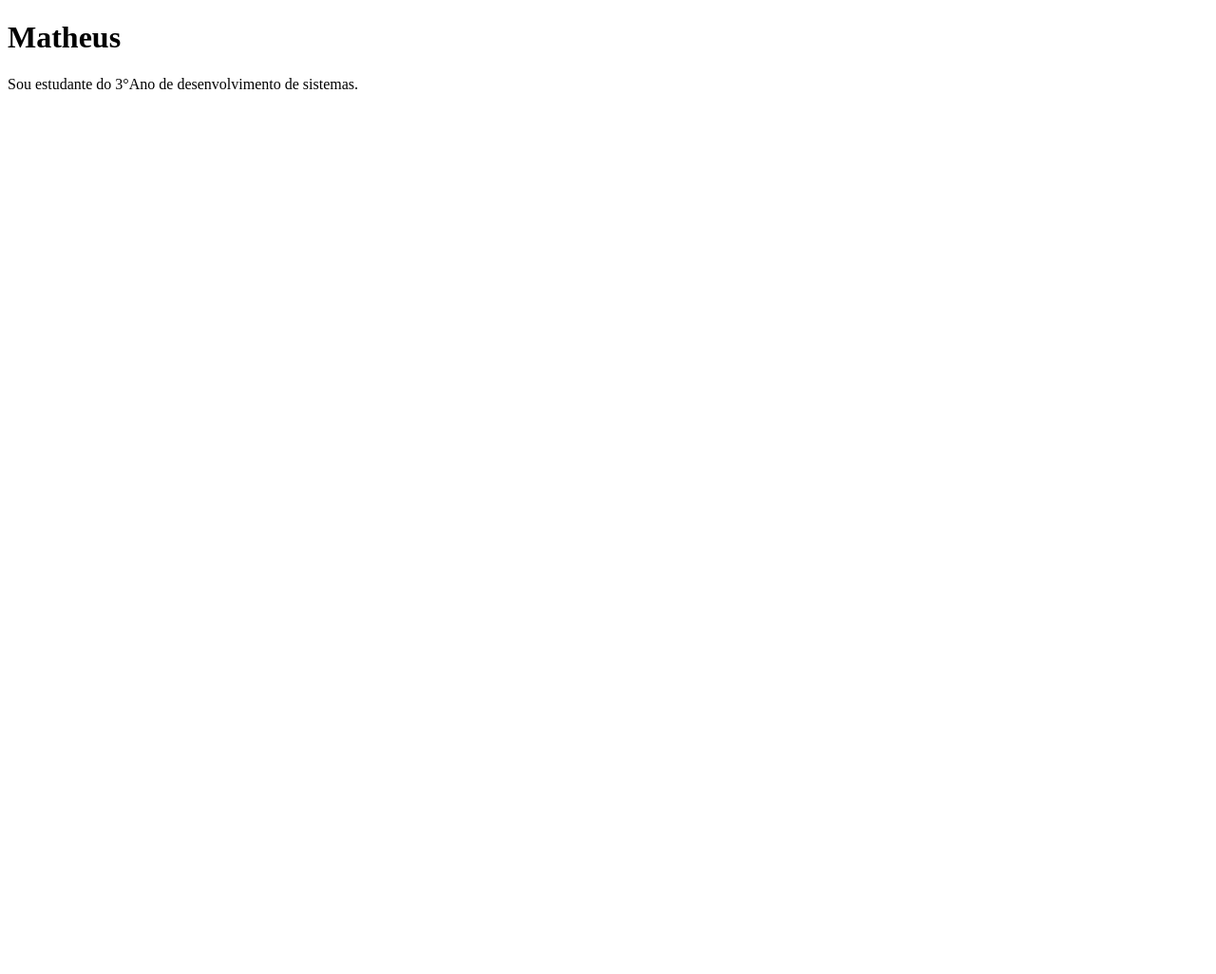
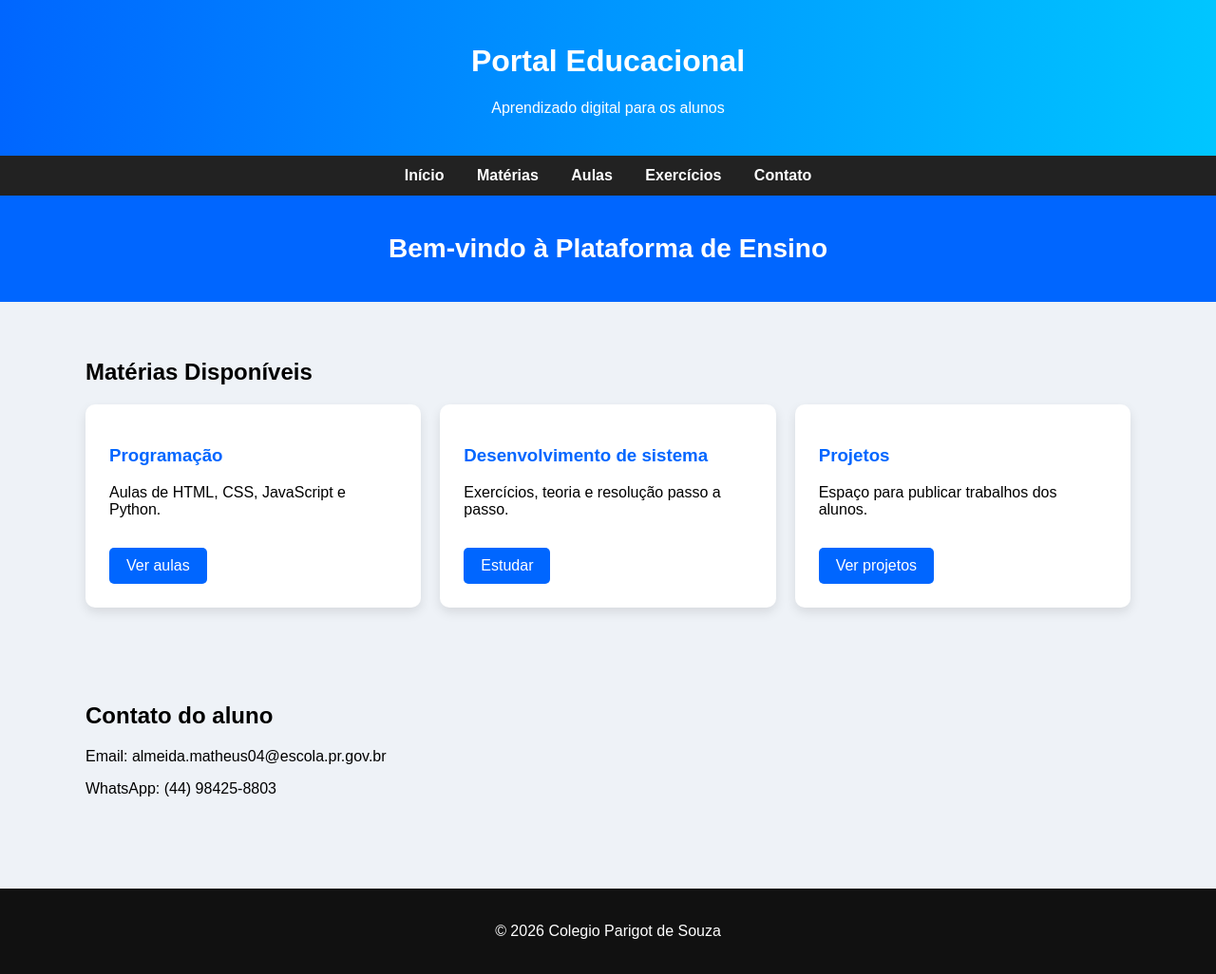
Before and after one commit to Mactheus04062008/Portf-lio-Matheus-Carvalho-Almeida, a plain HTML site: page index.html in a window 1280 px wide. Shown: the whole page at 95% size. Before the commit the page ends 800 px from the top, so only its background shows below. Drawn offline with Linux system fonts and the light colour scheme.

Commit message:
index.html

```diff
--- a/index.html
+++ b/index.html
@@ -1,10 +1,153 @@
 <!DOCTYPE html>
-<html>
+<html lang="pt-br">
 <head>
-    <title>Alunos do 3°Ano do Desenvolvimento de Sistemas</title>
+<meta charset="UTF-8">
+<meta name="viewport" content="width=device-width, initial-scale=1.0">
+<title>Matheus </title>
+
+<style>
+body{
+    margin:0;
+    font-family:Arial, Helvetica, sans-serif;
+    background:#eef2f7;
+}
+
+header{
+    background:linear-gradient(90deg,#0066ff,#00c6ff);
+    color:white;
+    padding:25px;
+    text-align:center;
+}
+
+nav{
+    background:#222;
+    padding:12px;
+    text-align:center;
+}
+
+nav a{
+    color:white;
+    text-decoration:none;
+    margin:15px;
+    font-weight:bold;
+}
+
+nav a:hover{
+    color:#00c6ff;
+}
+
+.banner{
+    background:#0066ff;
+    color:white;
+    text-align:center;
+    padding:40px 20px;
+    font-size:28px;
+    font-weight:bold;
+}
+
+.container{
+    max-width:1100px;
+    margin:auto;
+    padding:40px 20px;
+}
+
+.cards{
+    display:flex;
+    flex-wrap:wrap;
+    gap:20px;
+}
+
+.card{
+    background:white;
+    flex:1;
+    min-width:250px;
+    padding:25px;
+    border-radius:10px;
+    box-shadow:0 5px 12px rgba(0,0,0,0.1);
+}
+
+.card h3{
+    color:#0066ff;
+}
+
+.btn{
+    display:inline-block;
+    margin-top:15px;
+    padding:10px 18px;
+    background:#0066ff;
+    color:white;
+    text-decoration:none;
+    border-radius:5px;
+}
+
+.btn:hover{
+    background:#0047b3;
+}
+
+footer{
+    background:#111;
+    color:white;
+    text-align:center;
+    padding:20px;
+    margin-top:40px;
+}
+</style>
 </head>
+
 <body>
-    <h1>Matheus</h1>
-    <p>Sou estudante do 3°Ano de desenvolvimento de sistemas.</p>
+
+<header>
+    <h1>Portal Educacional</h1>
+    <p>Aprendizado digital para os alunos</p>
+</header>
+
+<nav>
+    <a href="#">Início</a>
+    <a href="#">Matérias</a>
+    <a href="#">Aulas</a>
+    <a href="#">Exercícios</a>
+    <a href="#">Contato</a>
+</nav>
+
+<div class="banner">
+    Bem-vindo à Plataforma de Ensino
+</div>
+
+<section class="container">
+    <h2>Matérias Disponíveis</h2>
+
+    <div class="cards">
+
+        <div class="card">
+            <h3>Programação</h3>
+            <p>Aulas de HTML, CSS, JavaScript e Python.</p>
+            <a href="#" class="btn">Ver aulas</a>
+        </div>
+
+        <div class="card">
+            <h3>Desenvolvimento de sistema</h3>
+            <p>Exercícios, teoria e resolução passo a passo.</p>
+            <a href="#" class="btn">Estudar</a>
+        </div>
+
+        <div class="card">
+            <h3>Projetos</h3>
+            <p>Espaço para publicar trabalhos dos alunos.</p>
+            <a href="#" class="btn">Ver projetos</a>
+        </div>
+
+    </div>
+</section>
+
+<section class="container">
+    <h2>Contato do aluno</h2>
+    <p>Email: almeida.matheus04@escola.pr.gov.br</p>
+    <p>WhatsApp: (44) 98425-8803</p>
+</section>
+
+<footer>
+    <p>© 2026 Colegio Parigot de Souza </p>
+</footer>
+
 </body>
 </html>
```
